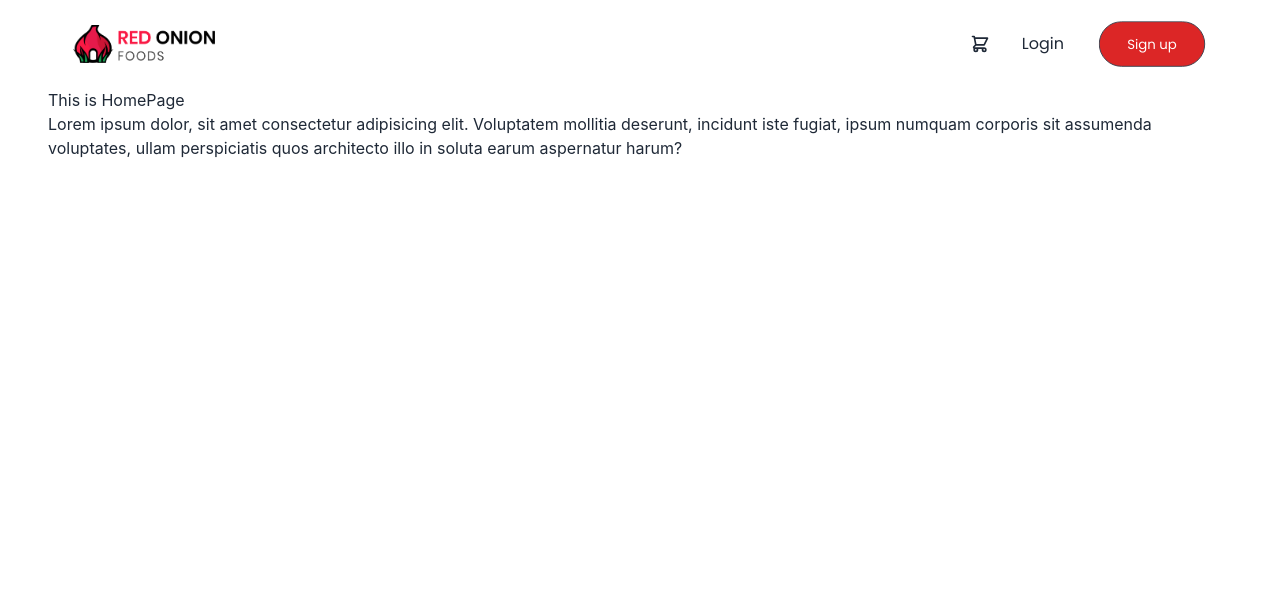
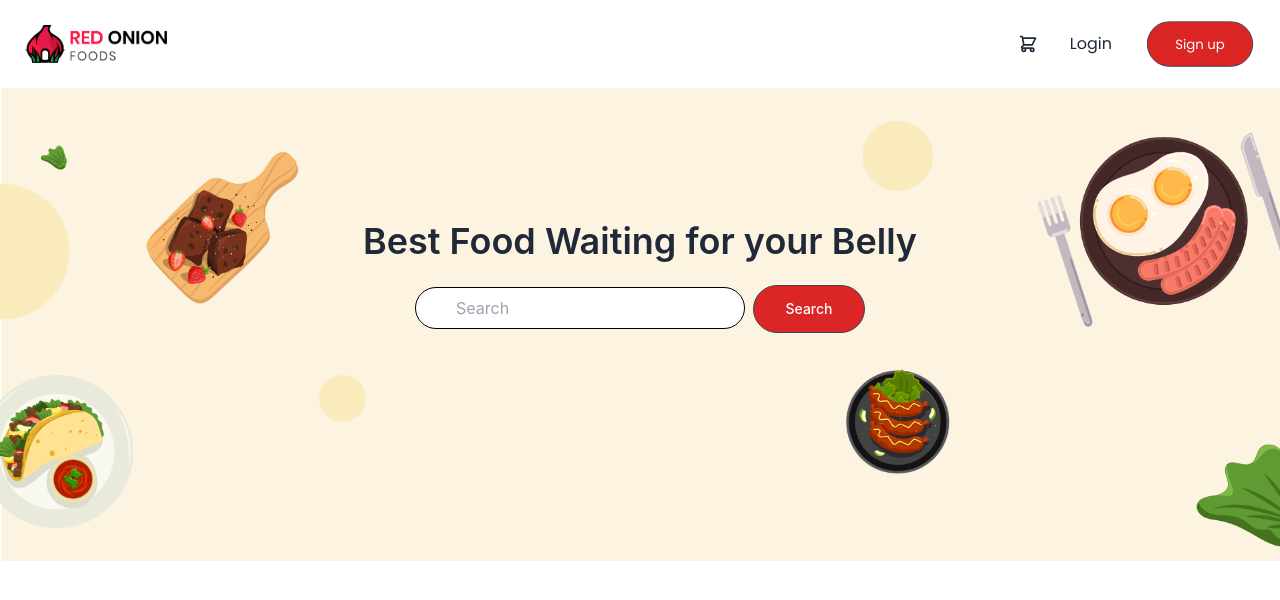
Before and after one commit to ashrafurrahman22/red-onion, a React (Create React App) app: page / in a window 1280 px wide. Shown: the top 600 px of the page. Built offline with nearby package versions, Linux system fonts and the light colour scheme.

Commit message:
banner-added

```diff
--- a/src/App.js
+++ b/src/App.js
@@ -6,7 +6,7 @@ import './App.css'
 
 const App = () => {
   return (
-    <div className='px-12'>
+    <div>
 
         <Navbar/>
 
--- /dev/null
+++ b/src/Pages/Home/Banner.js
@@ -0,0 +1,26 @@
+import React from 'react';
+import '../../Styles/Banner.css'
+import bg from  '../../assets/bannerbackground2.png';
+
+const Banner = () => {
+    return (
+        <div>
+            <div>
+                <img src={bg} alt="" />
+            </div>
+
+            <div className='relative lg:top-[-340px] top-[-120px]'>
+            <h2 className='lg:text-4xl font-semibold text-center'>Best Food Waiting for your Belly</h2>
+            <div className='text-center py-6'>
+            <form>
+            <input className='border border-black lg:py-2 lg:px-10 rounded-full mr-2' type="text" placeholder='Search' />
+            <input className='btn bg-red-600 lg:w-28  text-white lg:font-medium normal-case rounded-full' type="submit" value="Search" />
+            </form>
+            </div>
+            </div>
+
+        </div>
+    );
+};
+
+export default Banner;
--- a/src/Pages/Home/Home.js
+++ b/src/Pages/Home/Home.js
@@ -1,10 +1,10 @@
 import React from 'react';
+import Banner from './Banner';
 
 const Home = () => {
     return (
         <div>
-            <h2>This is HomePage</h2>
-            <p>Lorem ipsum dolor, sit amet consectetur adipisicing elit. Voluptatem mollitia deserunt, incidunt iste fugiat, ipsum numquam corporis sit assumenda voluptates, ullam perspiciatis quos architecto illo in soluta earum aspernatur harum?</p>
+            <Banner/>
         </div>
     );
 };
--- a/src/Pages/Shared/Navbar.js
+++ b/src/Pages/Shared/Navbar.js
@@ -29,14 +29,14 @@ const Navbar = () => {
         <li><a>Item 3</a></li>
       </ul>
     </div>
-    <a className="btn w-44 btn-ghost normal-case text-xl">
+    <Link to='/' className="btn w-44 btn-ghost normal-case text-xl">
       <img src={logo} alt="" />
-    </a>
+    </Link>
   </div>
   <div className="navbar-end hidden lg:flex">
     <ul className="menu menu-horizontal p-0">
-      <li><a><svg xmlns="http://www.w3.org/2000/svg" className="h-5 w-5" fill="none" viewBox="0 0 24 24" stroke="currentColor"><path strokeLinecap="round" strokeLinejoin="round" strokeWidth="2" d="M3 3h2l.4 2M7 13h10l4-8H5.4M7 13L5.4 5M7 13l-2.293 2.293c-.63.63-.184 1.707.707 1.707H17m0 0a2 2 0 100 4 2 2 0 000-4zm-8 2a2 2 0 11-4 0 2 2 0 014 0z" /></svg>
-      </a></li>
+      <li><Link to='cart'><svg xmlns="http://www.w3.org/2000/svg" className="h-5 w-5" fill="none" viewBox="0 0 24 24" stroke="currentColor"><path strokeLinecap="round" strokeLinejoin="round" strokeWidth="2" d="M3 3h2l.4 2M7 13h10l4-8H5.4M7 13L5.4 5M7 13l-2.293 2.293c-.63.63-.184 1.707.707 1.707H17m0 0a2 2 0 100 4 2 2 0 000-4zm-8 2a2 2 0 11-4 0 2 2 0 014 0z" /></svg>
+      </Link></li>
       <li><Link to='/login'>Login</Link></li>
       <li ><Link to='/signup'>
         <button
--- /dev/null
+++ b/src/Styles/Banner.css
@@ -0,0 +1,8 @@
+#banDiv {
+    background-image: url('../assets/bannerbackground.png');
+    background-position-x: center;
+    padding: 120px;
+    /* zoom: 170%; */
+    background-size: cover;
+    padding: 10px;
+}
```
Also changed, not shown: src/assets/bannerbackground2.png (added).
